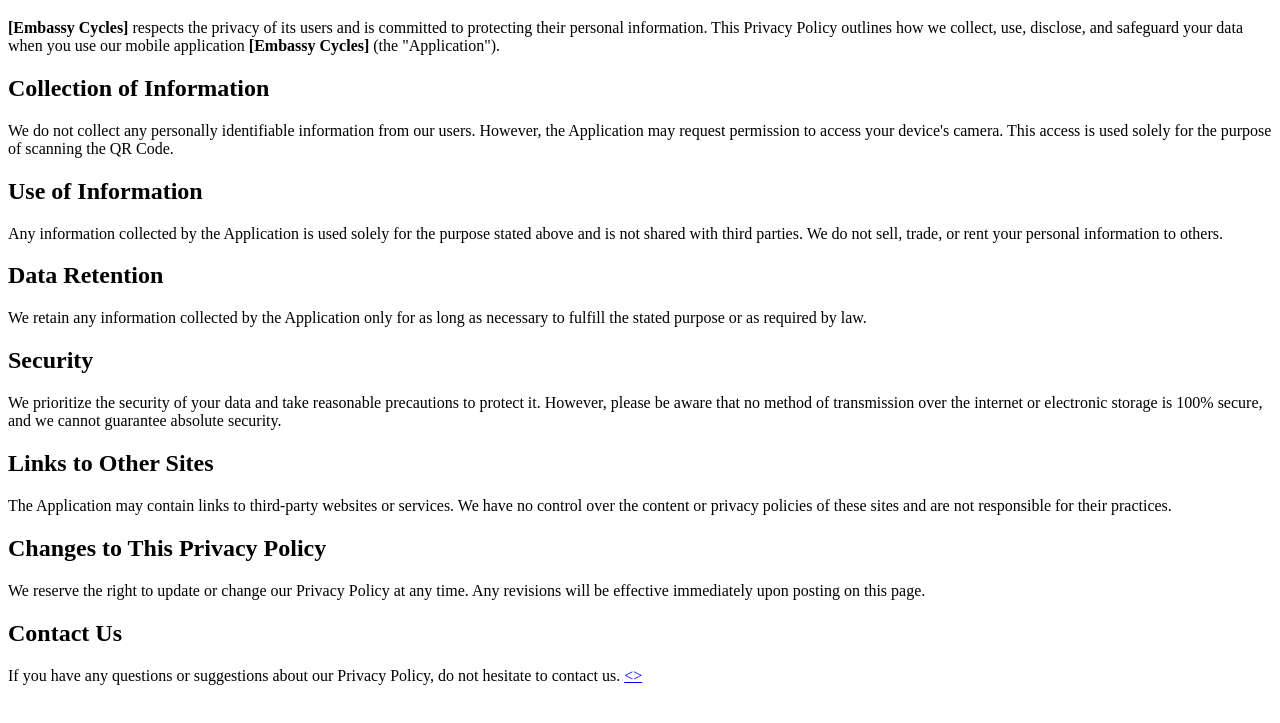
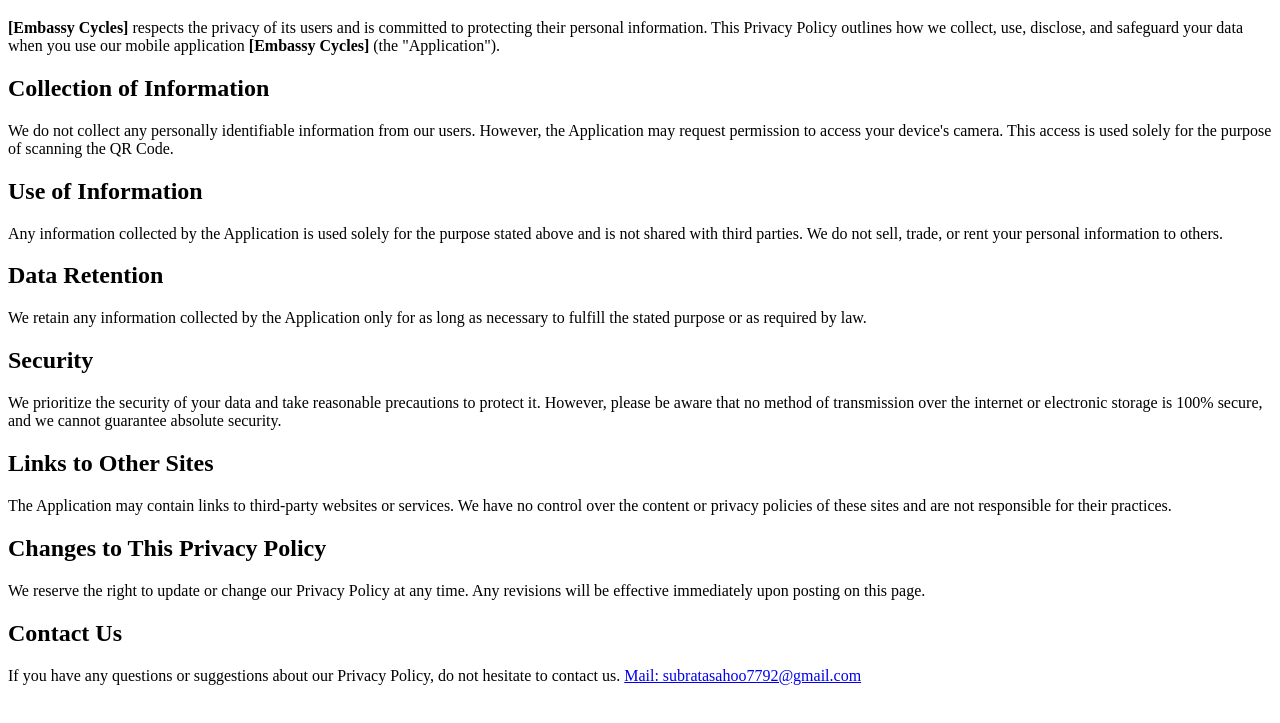
Before and after one commit to IND-Subu/PrivacyPolicy, a plain HTML site: page index.html in a window 1280 px wide. Shown: the part 61-784 px from the top of the page. Drawn offline with Linux system fonts and the light colour scheme.

Commit message:
Update index.html

```diff
--- a/index.html
+++ b/index.html
@@ -37,7 +37,7 @@
     <h2>Contact Us</h2>
 
     <p>If you have any questions or suggestions about our Privacy Policy, do not hesitate to contact us.
-    <a href=mailto:subratasahoo7792@gmail.com><>
+    <a style=”text-decoration:none” href="mailto:subratasahoo7792@gmail.com">Mail: subratasahoo7792@gmail.com</a>
     </p>
 </body>
 </html>
```
